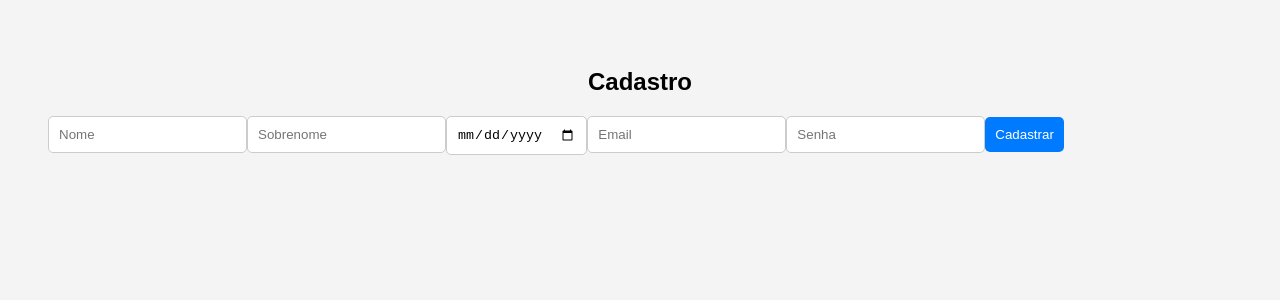
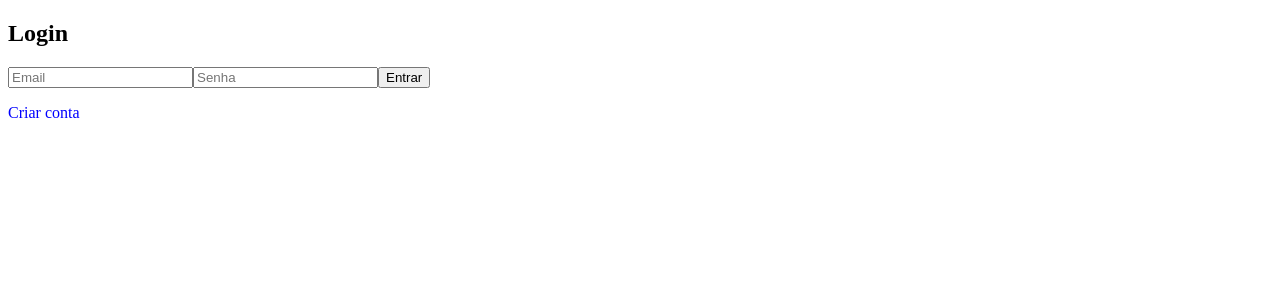
Before and after one commit to Medeiros281213/Trabalho-react, a React (Create React App) app: page / in a window 1280 px wide. Shown: the top 300 px of the page. Built offline with nearby package versions, Linux system fonts and the light colour scheme.

Commit message:
update login e cadastro

```diff
--- a/src/App.js
+++ b/src/App.js
@@ -1,5 +1,18 @@
-import AppRoutes from "./routes/Routes";
+import { BrowserRouter, Routes, Route } from "react-router-dom";
+import Login from "./pages/Login";
+import Cadastro from "./pages/Cadastro";
+import Principal from "./pages/Principal";
 
-export default function App() {
-  return <AppRoutes />;
+function App() {
+  return (
+    <BrowserRouter>
+      <Routes>
+        <Route path="/" element={<Login />} />
+        <Route path="/cadastro" element={<Cadastro />} />
+        <Route path="/principal" element={<Principal />} />
+      </Routes>
+    </BrowserRouter>
+  );
 }
+
+export default App;
--- a/src/index.js
+++ b/src/index.js
@@ -1,7 +1,6 @@
 import React from "react";
 import ReactDOM from "react-dom/client";
 import App from "./App";
-import "./styles.css"; // 👈 ESSA LINHA FALTAVA
 
 const root = ReactDOM.createRoot(document.getElementById("root"));
 root.render(<App />);
--- a/src/pages/Cadastro.js
+++ b/src/pages/Cadastro.js
@@ -24,8 +24,8 @@ export default function Cadastro() {
         email,
       });
 
-      alert("Cadastro realizado!");
-      navigate("/login");
+      alert("Cadastro realizado com sucesso!");
+      navigate("/");
     } catch (e) {
       alert(e.message);
     }
@@ -34,12 +34,21 @@ export default function Cadastro() {
   return (
     <div>
       <h2>Cadastro</h2>
+
       <input placeholder="Nome" onChange={(e) => setNome(e.target.value)} />
       <input placeholder="Sobrenome" onChange={(e) => setSobrenome(e.target.value)} />
       <input type="date" onChange={(e) => setNascimento(e.target.value)} />
       <input placeholder="Email" onChange={(e) => setEmail(e.target.value)} />
       <input type="password" placeholder="Senha" onChange={(e) => setSenha(e.target.value)} />
+
       <button onClick={cadastrar}>Cadastrar</button>
+
+      <p
+        onClick={() => navigate("/")}
+        style={{ cursor: "pointer", color: "blue" }}
+      >
+        Já tem conta? Fazer login
+      </p>
     </div>
   );
 }
--- a/src/pages/Login.js
+++ b/src/pages/Login.js
@@ -1,19 +1,39 @@
-import {useState} from "react";
-import {signInWithEmailAndPassword} from "firebase/auth";
+import { useState } from "react";
 import { auth } from "../firebase/firebase";
-import {useNavigate} from "react-router-dom";
-export default function Login(){
-const [email,setEmail]=useState("");
-const [senha,setSenha]=useState("");
-const navigate=useNavigate();
-const logar=async()=>{
-try{await signInWithEmailAndPassword(auth,email,senha);
-navigate("/principal");
-}catch{alert("Erro no login");}};
-return(<div>
-<h2>Login</h2>
-<input placeholder="Email" onChange={e=>setEmail(e.target.value)}/>
-<input type="password" placeholder="Senha" onChange={e=>setSenha(e.target.value)}/>
-<button onClick={logar}>Entrar</button>
-</div>);
+import { signInWithEmailAndPassword } from "firebase/auth";
+import { useNavigate } from "react-router-dom";
+
+export default function Login() {
+  const [email, setEmail] = useState("");
+  const [senha, setSenha] = useState("");
+
+  const navigate = useNavigate();
+
+  const logar = async () => {
+    try {
+      await signInWithEmailAndPassword(auth, email, senha);
+      alert("Login realizado!");
+      navigate("/principal");
+    } catch (e) {
+      alert(e.message);
+    }
+  };
+
+  return (
+    <div>
+      <h2>Login</h2>
+
+      <input placeholder="Email" onChange={(e) => setEmail(e.target.value)} />
+      <input type="password" placeholder="Senha" onChange={(e) => setSenha(e.target.value)} />
+
+      <button onClick={logar}>Entrar</button>
+
+      <p
+        onClick={() => navigate("/cadastro")}
+        style={{ cursor: "pointer", color: "blue" }}
+      >
+        Criar conta
+      </p>
+    </div>
+  );
 }
```
